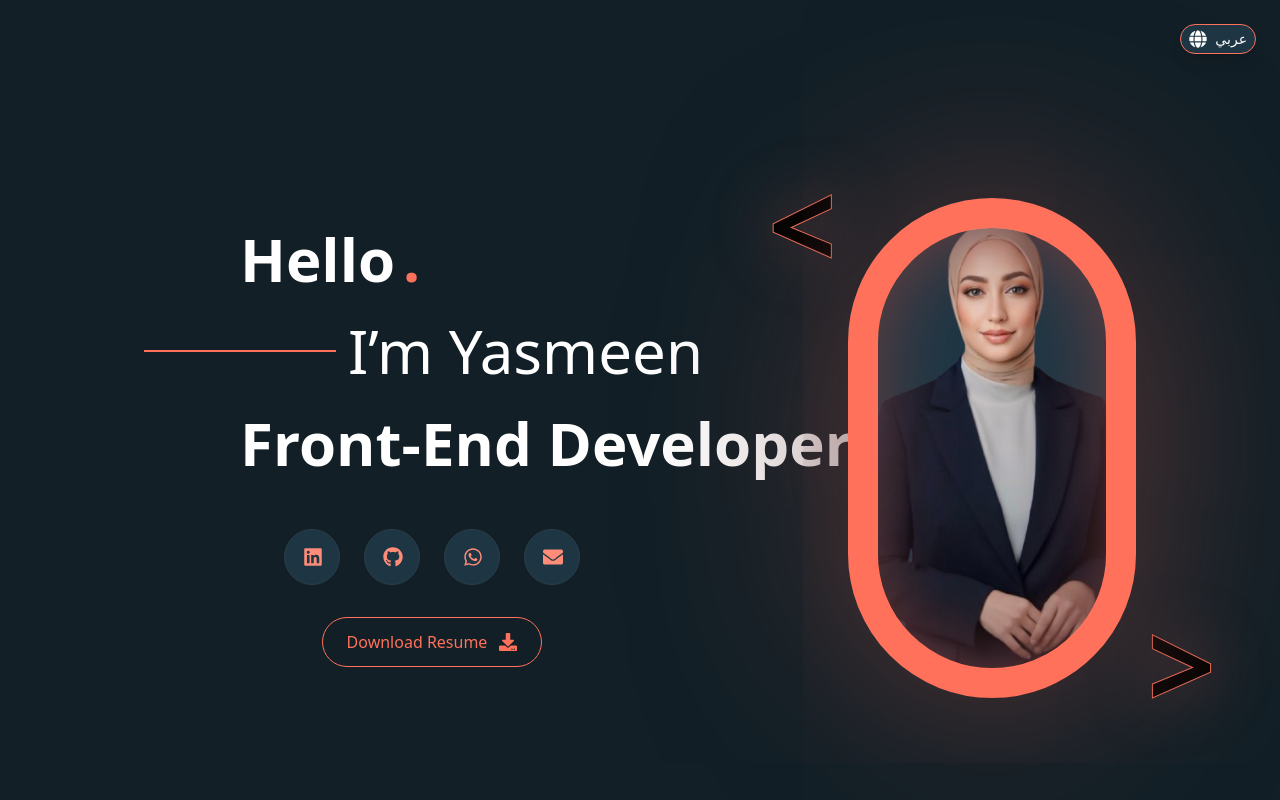
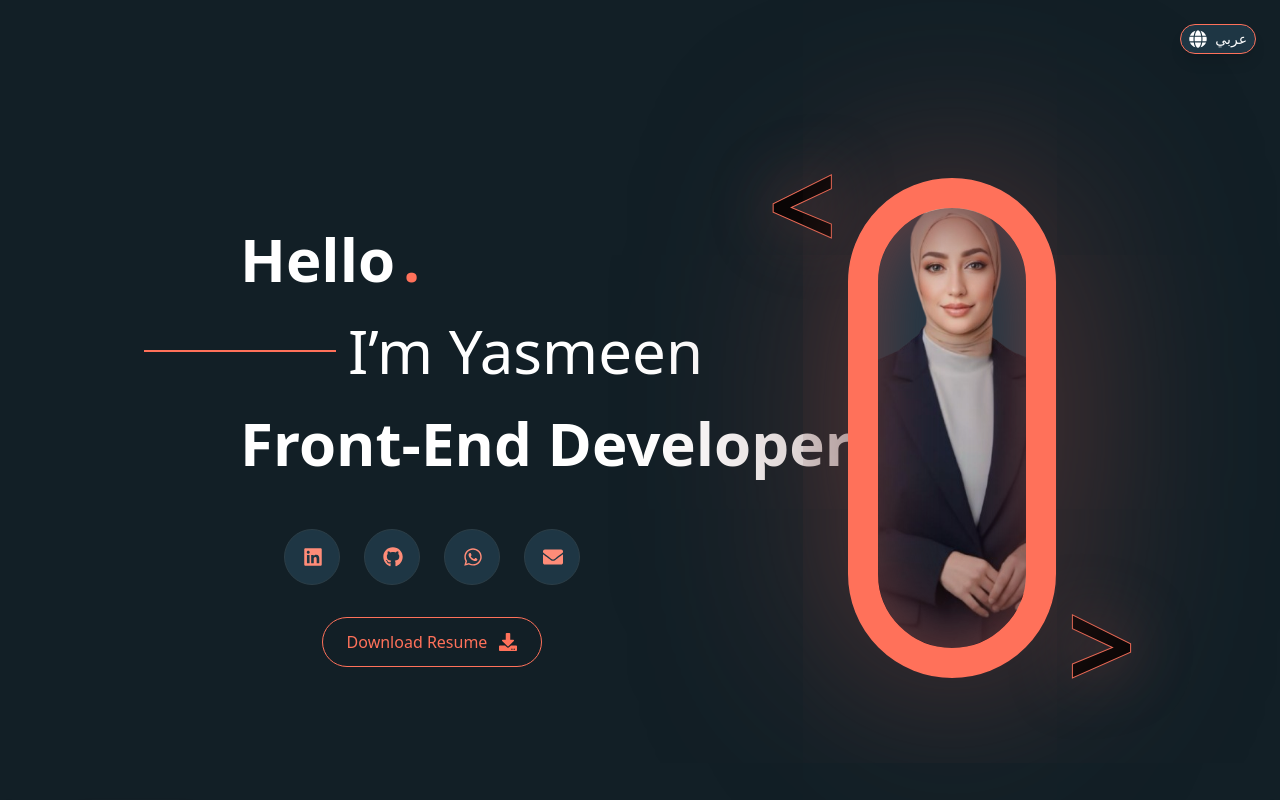
Before and after one commit to yasmenRefay/yasmeenRefayresumeNewVersion, a React (Vite) app: page /about in a window 1280 px wide. Shown: the top 800 px of the page. Built offline with nearby package versions, Linux system fonts and the light colour scheme.

Commit message:
Handel Layout

```diff
--- a/src/pages/HeroSection.tsx
+++ b/src/pages/HeroSection.tsx
@@ -184,12 +184,12 @@ const HeroSection = () => {
 
        {/* RIGHT SIDE IMAGE */}
         <div className="relative
-          w-[260px] h-[260px]
+          w-[300px] h-[300px]
           sm:w-[340px] sm:h-[340px]
           md:w-[420px] md:h-[420px]
           lg:w-[520px] lg:h-[520px]
           xl:w-[500px] xl:h-[500px]
-          flex items-center justify-center">
+          flex items-center justify-center lg:me-20 mb-10">
 
           {/* Circle Border */}
           <div
```
